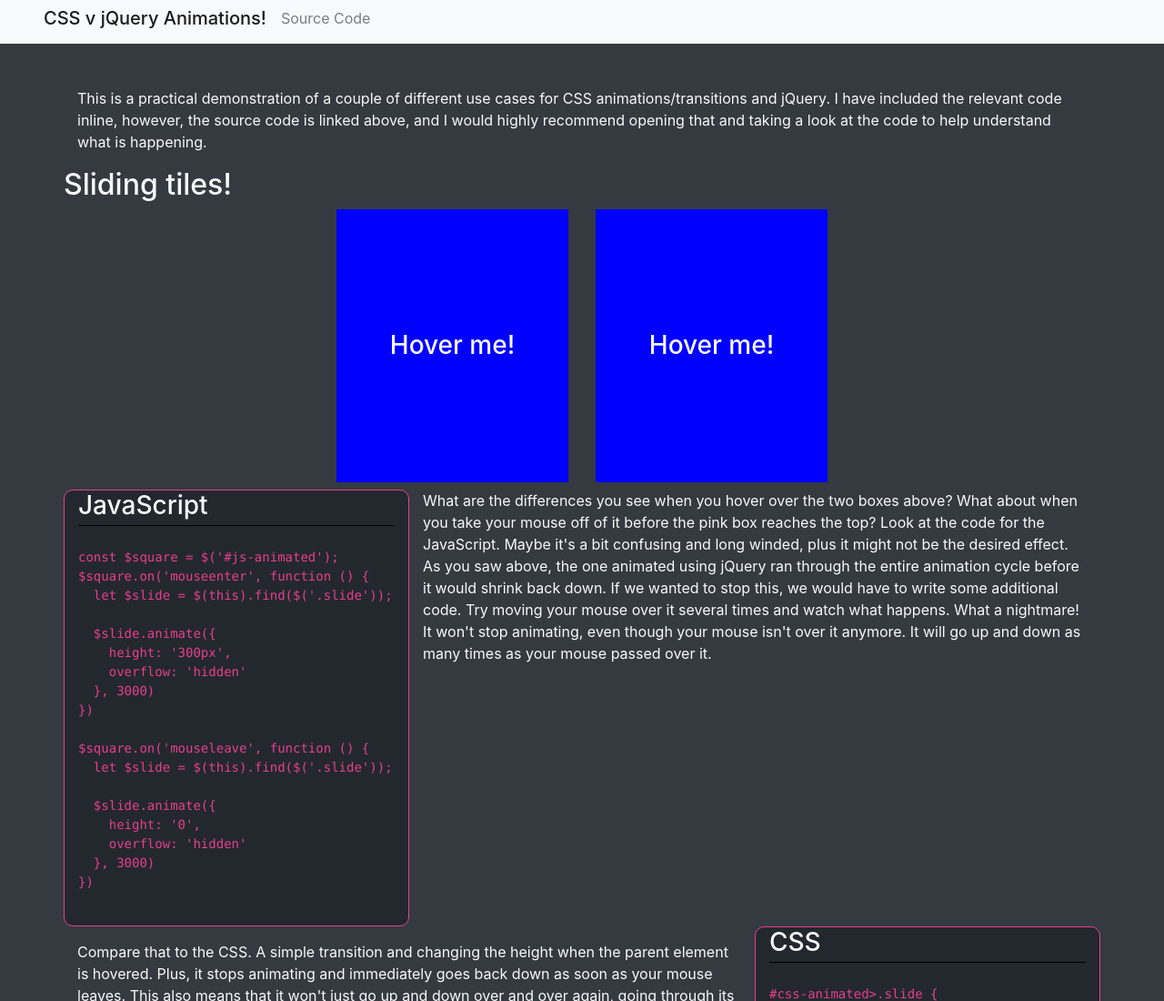
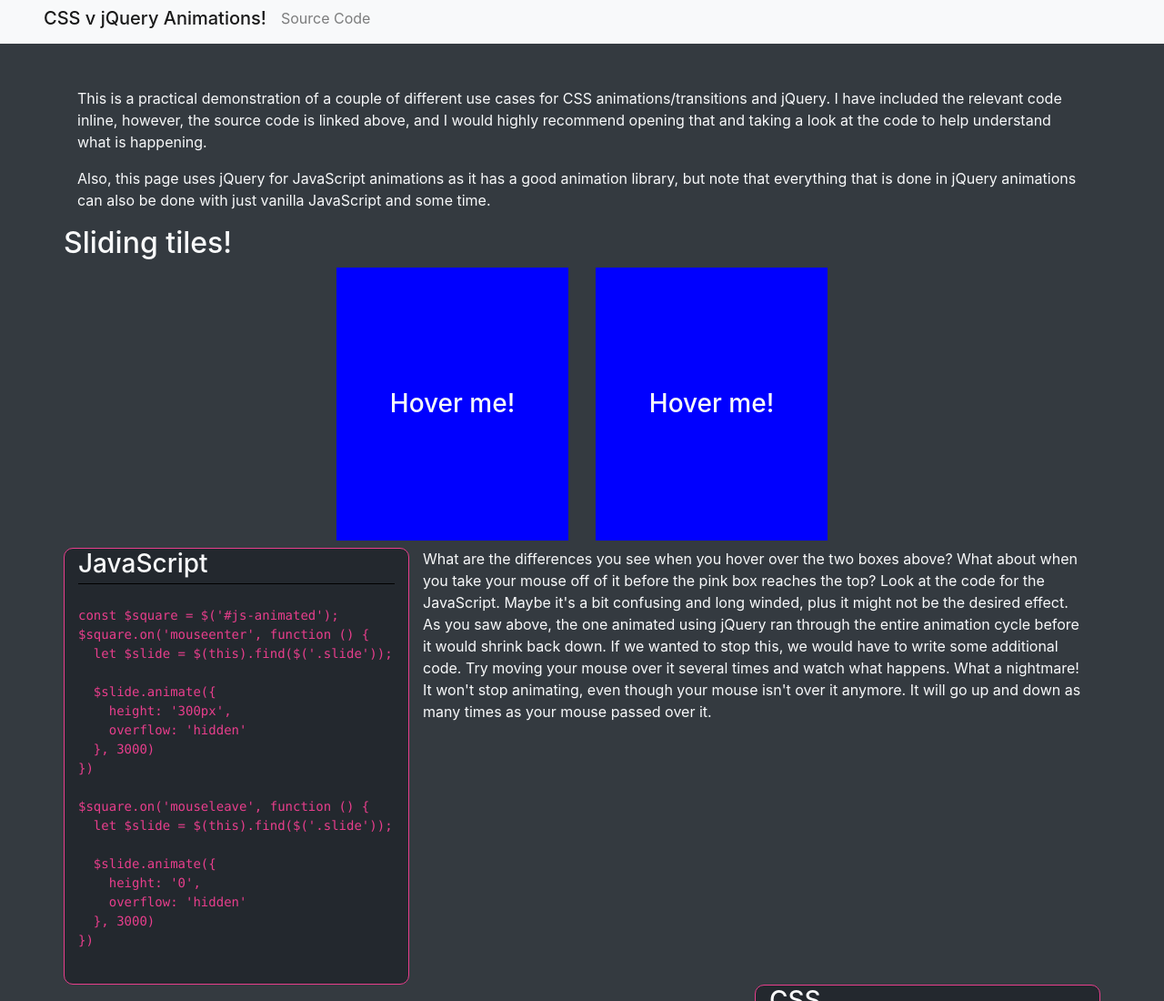
Before and after one commit to LtWilhelm/CSS-v-jQuery-animation, a plain HTML site: page index.html in a window 1280 px wide. Shown: the top 1100 px of the page at 91% size. Drawn offline with nearby package versions, Linux system fonts and the light colour scheme.

Commit message:
added small disclaimer about jquery vs js

```diff
--- a/index.html
+++ b/index.html
@@ -28,6 +28,10 @@
           This is a practical demonstration of a couple of different use cases for CSS animations/transitions and
           jQuery. I have included the relevant code inline, however, the source code is linked above, and I would highly
           recommend opening that and taking a look at the code to help understand what is happening.
+        </p>
+        <p>
+          Also, this page uses jQuery for JavaScript animations as it has a good animation library, but note that
+          everything that is done in jQuery animations can also be done with just vanilla JavaScript and some time.
         </p>
       </div>
     </div>
```
